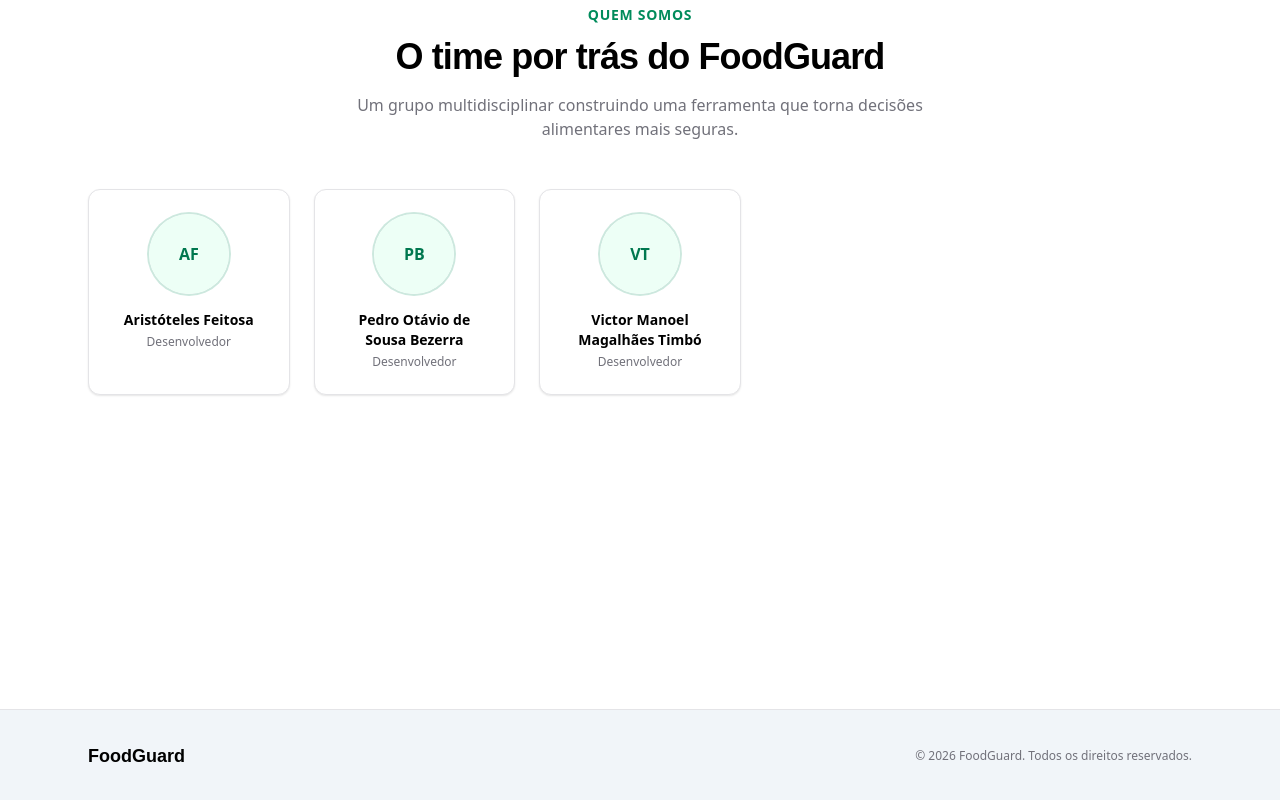
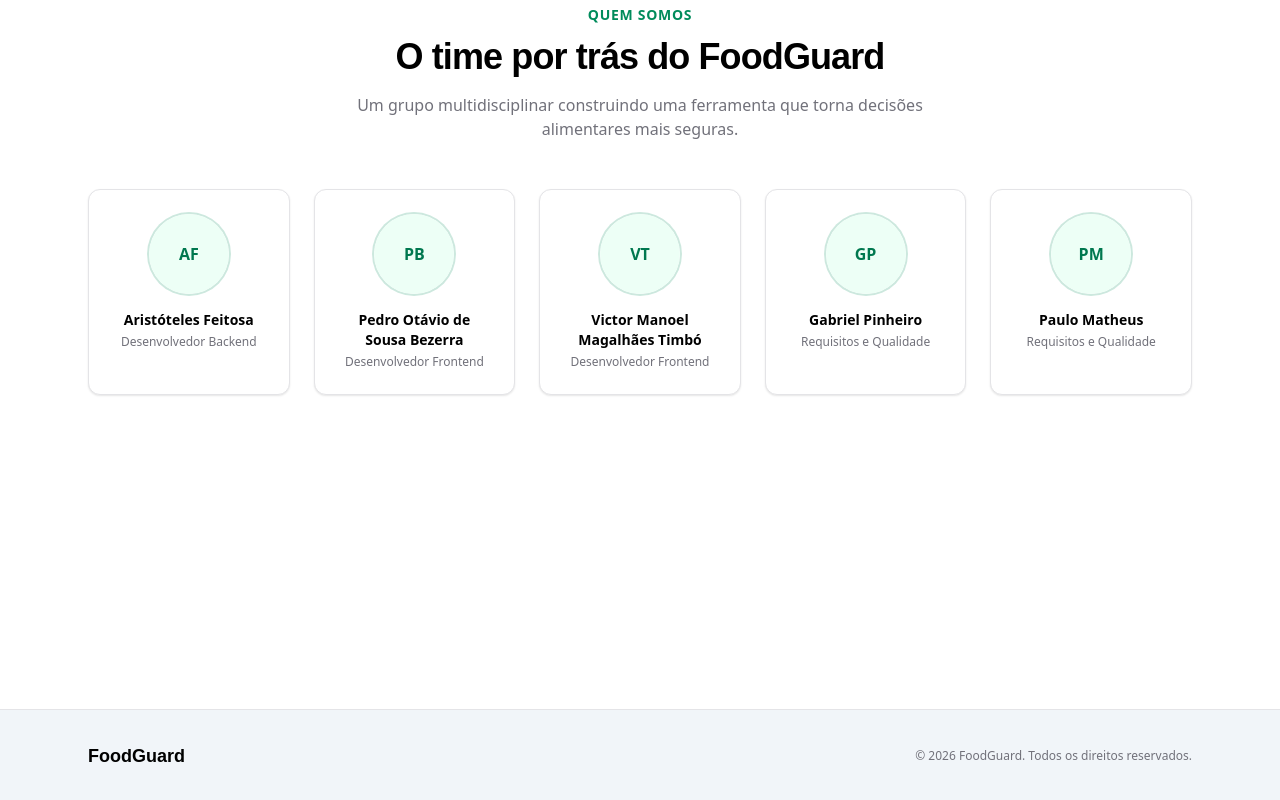
Before and after one commit to VictorManoel-Timbo/extensao-3-projeto, a React (Vite) app in the folder FRONTEND/: page / in a window 1280 px wide. Shown: the part 1691-2491 px from the top of the page. Built offline with nearby package versions, Linux system fonts and the light colour scheme; a web font is replaced by a local one.

Commit message:
chore: update team member roles and add missing members in Team component

```diff
--- a/FRONTEND/src/components/landing/Team.tsx
+++ b/FRONTEND/src/components/landing/Team.tsx
@@ -2,9 +2,11 @@ import { Card } from "@/components/ui/card";
 import { Avatar, AvatarFallback } from "@/components/ui/avatar";
 
 const members = [
-  { name: "Aristóteles Feitosa", role: "Desenvolvedor", initials: "AF" },
-  { name: "Pedro Otávio de Sousa Bezerra", role: "Desenvolvedor", initials: "PB" },
-  { name: "Victor Manoel Magalhães Timbó", role: "Desenvolvedor", initials: "VT" },
+  { name: "Aristóteles Feitosa", role: "Desenvolvedor Backend", initials: "AF" },
+  { name: "Pedro Otávio de Sousa Bezerra", role: "Desenvolvedor Frontend", initials: "PB" },
+  { name: "Victor Manoel Magalhães Timbó", role: "Desenvolvedor Frontend", initials: "VT" },
+  { name: "Gabriel Pinheiro", role: "Requisitos e Qualidade", initials: "GP" },
+  { name: "Paulo Matheus", role: "Requisitos e Qualidade", initials: "PM" },
 ];
 
 export function Team() {
```
